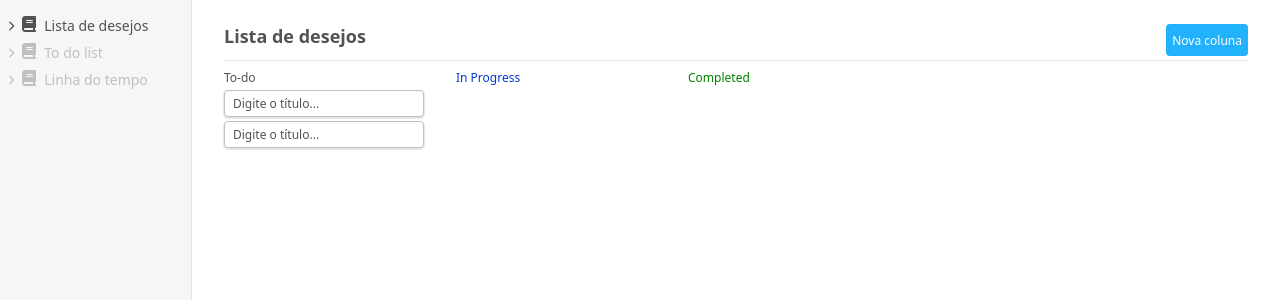
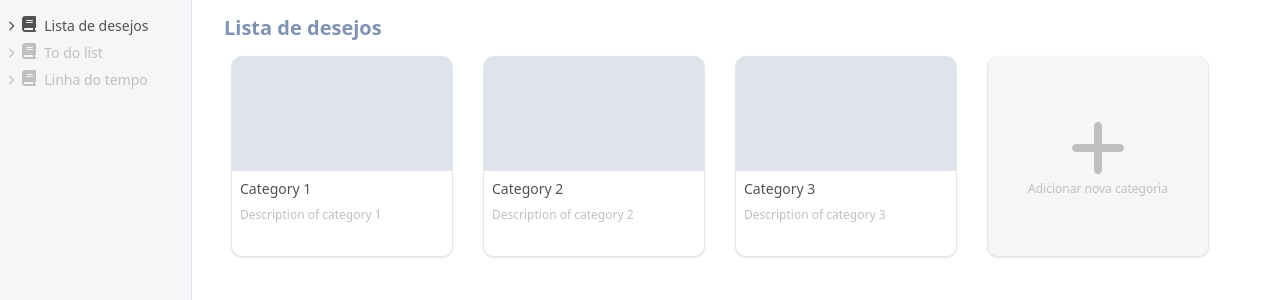
Before and after one commit to BeatrizBergamo/journal-handbook, a React app: page / in a window 1280 px wide. Shown: the top 300 px of the page. Built offline with nearby package versions, Linux system fonts and the light colour scheme.

Commit message:
feat: create wishlist card

```diff
--- a/src/app/index.tsx
+++ b/src/app/index.tsx
@@ -13,8 +13,8 @@ export const App: React.FC = () => {
         <SidebarContainer />
         <LayoutMain>
           {/* <Router /> */}
-          {/* <WishlistPage /> */}
-          <KanbanContainer />
+          <WishlistPage />
+          {/* <KanbanContainer /> */}
         </LayoutMain>
       </Layout>
     </React.Fragment>
--- /dev/null
+++ b/src/components/card/wishlist/create-wishlist-card.component.styled.ts
@@ -0,0 +1,17 @@
+import styled from "styled-components";
+import { WishlistCardWrapper } from "./wishlist-card.component.styled";
+import { Colors } from "@components/constants";
+import { FaIcon } from "@components/fa-icon";
+import { Body } from "@components/typography";
+
+export const CreateWishlistCardWrapper = styled(WishlistCardWrapper)`
+  display: flex;
+  flex-direction: column;
+  justify-content: center;
+  background-color: ${Colors.GrayXLight};
+  cursor: pointer;
+
+  &:hover {
+    background-color: ${Colors.GrayLight};
+  }
+`;
--- /dev/null
+++ b/src/components/card/wishlist/create-wishlist-card.component.tsx
@@ -0,0 +1,21 @@
+import { Colors } from "@components/constants";
+import { FaIcon } from "@components/fa-icon";
+import { Flex } from "@components/flex";
+import { Body } from "@components/typography";
+import { CreateWishlistCardWrapper } from "./create-wishlist-card.component.styled";
+import React from "react";
+
+export const CreateWishlistCard = () => {
+  const [hover, setHover] = React.useState(false);
+
+  return (
+    <CreateWishlistCardWrapper onMouseEnter={() => setHover(true)} onMouseLeave={() => setHover(false)}>
+      <FaIcon.Plus size="4x" color={hover ? Colors.GrayDark : Colors.Gray} />
+      <Flex>
+        <Flex.Item>
+          <Body style={{ color: hover ? Colors.GrayDark : Colors.Gray }}>Adicionar nova categoria</Body>
+        </Flex.Item>
+      </Flex>
+    </CreateWishlistCardWrapper>
+  );
+};
--- a/src/components/card/wishlist/index.ts
+++ b/src/components/card/wishlist/index.ts
@@ -1 +1,2 @@
 export * from "./wishlist-card.component";
+export * from "./create-wishlist-card.component";
--- a/src/components/carousel/index.ts
+++ b/src/components/carousel/index.ts
@@ -1,31 +1,25 @@
-import { Spacing } from "@components/constants";
+import { Border, Colors, Spacing } from "@components/constants";
 import styled from "styled-components";
 
 export const Carousel = styled.div`
   display: flex;
+  width: 100%;
   gap: ${Spacing.Large};
   overflow-x: auto;
-  width: auto;
   padding: ${Spacing.Small};
 
-  /* width */
   &::-webkit-scrollbar {
     height: 10px;
-    background: #f1f1f1;
+    background: ${Colors.GrayXLight};
+    border-radius: ${Border.RadiusLarge};
   }
 
-  /* Track */
-  &::-webkit-scrollbar-track {
-    /* background: #555; */
+  &::-webkit-scrollbar-thumb {
+    background: ${Colors.GrayLight};
+    border-radius: ${Border.RadiusLarge};
   }
 
-  /* Handle */
-  &::-webkit-scrollbar-thumb {
-    background: #555;
-  }
-
-  /* Handle on hover */
   &::-webkit-scrollbar-thumb:hover {
-    background: #555;
+    background: ${Colors.Gray};
   }
 `;
--- a/src/modules/wishlist/wishlist.page.tsx
+++ b/src/modules/wishlist/wishlist.page.tsx
@@ -1,47 +1,26 @@
-import { WishlistCard } from "@components/card";
+import { CreateWishlistCard, WishlistCard } from "@components/card";
 import { Carousel } from "@components/carousel";
 import { Spacing, strings } from "@components/constants";
 import { Flex } from "@components/flex";
-import { H1 } from "@components/typography";
+import { H1, H2 } from "@components/typography";
 
 export const WishlistPage = () => {
   return (
     <>
       <H1>{strings.wishlist.title}</H1>
       <Carousel>
-        <Flex>
         <Flex.Item noGrow>
           <WishlistCard title="Category 1" description="Description of category 1" />
         </Flex.Item>
-          <Flex.Separator size={Spacing.Large} />
         <Flex.Item noGrow>
           <WishlistCard title="Category 2" description="Description of category 2" />
         </Flex.Item>
-          <Flex.Separator size={Spacing.Large} />
         <Flex.Item noGrow>
           <WishlistCard title="Category 3" description="Description of category 3" />
         </Flex.Item>
-          <Flex.Separator size={Spacing.Large} />
         <Flex.Item noGrow>
-            <WishlistCard title="Category 4" description="Description of category 4" />
+          <CreateWishlistCard />
         </Flex.Item>
-          <Flex.Separator size={Spacing.Large} />
-          <Flex.Item noGrow>
-            <WishlistCard title="Category 5" description="Description of category 5" />
-          </Flex.Item>
-          <Flex.Separator size={Spacing.Large} />
-          <Flex.Item noGrow>
-            <WishlistCard title="Category 6" description="Description of category 6" />
-          </Flex.Item>
-          <Flex.Separator size={Spacing.Large} />
-          <Flex.Item noGrow>
-            <WishlistCard title="Category 7" description="Description of category 7" />
-          </Flex.Item>
-          <Flex.Separator size={Spacing.Large} />
-          <Flex.Item noGrow>
-            <WishlistCard title="Category 8" description="Description of category 8" />
-          </Flex.Item>
-        </Flex>
       </Carousel>
     </>
   );
```
Lines whose indentation alone changed are shown as unchanged.
